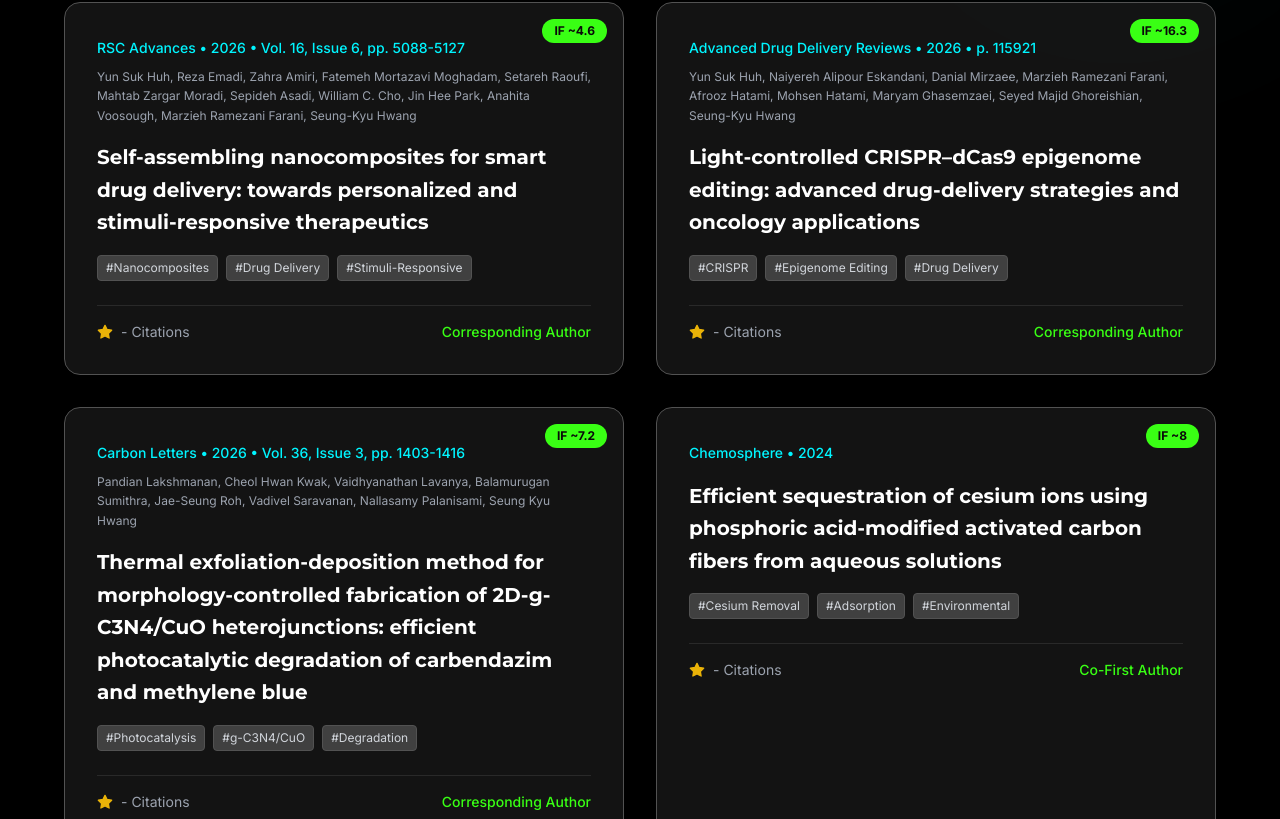
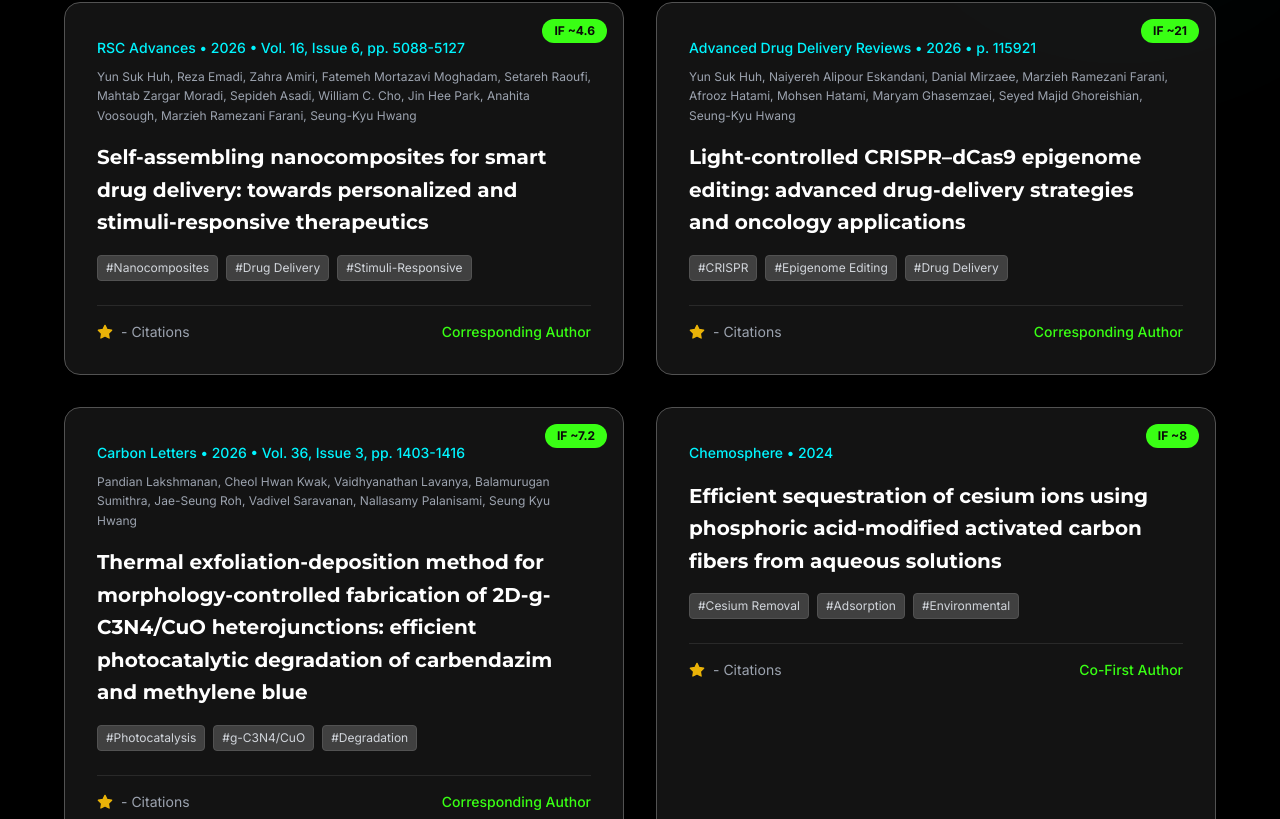
Before and after one commit to h3418kr/my-lab-site, a Next.js app: page / in a window 1280 px wide. Shown: the part 4739-5558 px from the top of the page. Built offline with nearby package versions, Linux system fonts and the light colour scheme.

Commit message:
Update lab data

```diff
--- a/components/Publications.tsx
+++ b/components/Publications.tsx
@@ -32,9 +32,9 @@ export default function Publications() {
             details: "p. 115921",
             role: "Corresponding Author",
             citations: "-",
-            impact: "~16.3",
+            impact: "~21",
             tags: ["CRISPR", "Epigenome Editing", "Drug Delivery"],
-            url: ""
+            url: "https://doi.org/10.1016/j.addr.2026.115921"
         },
         {
             title: "Thermal exfoliation-deposition method for morphology-controlled fabrication of 2D-g-C3N4/CuO heterojunctions: efficient photocatalytic degradation of carbendazim and methylene blue",
```
Also changed, not shown: 3 other files (tests, documents, lock files or other folders).
